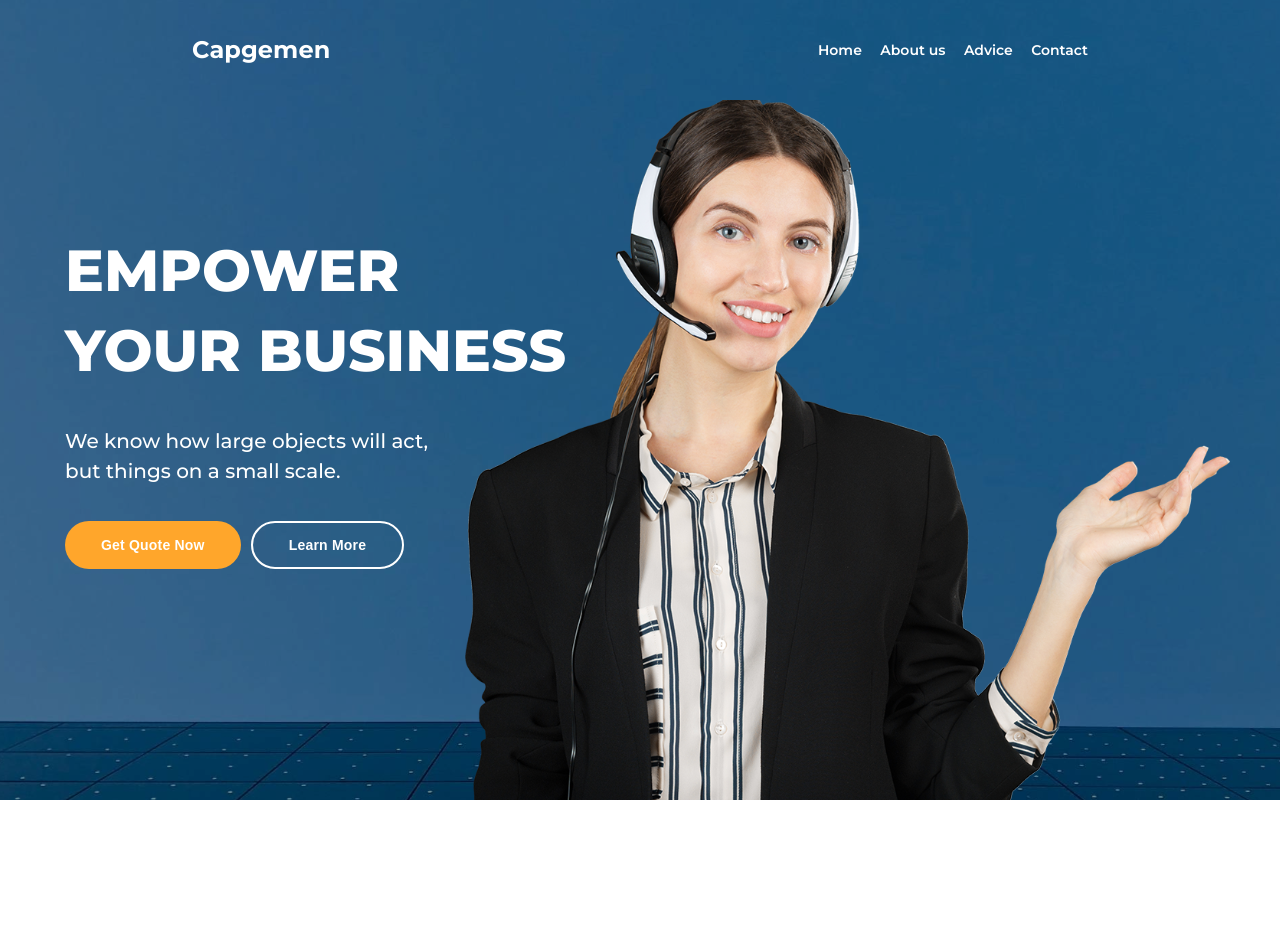
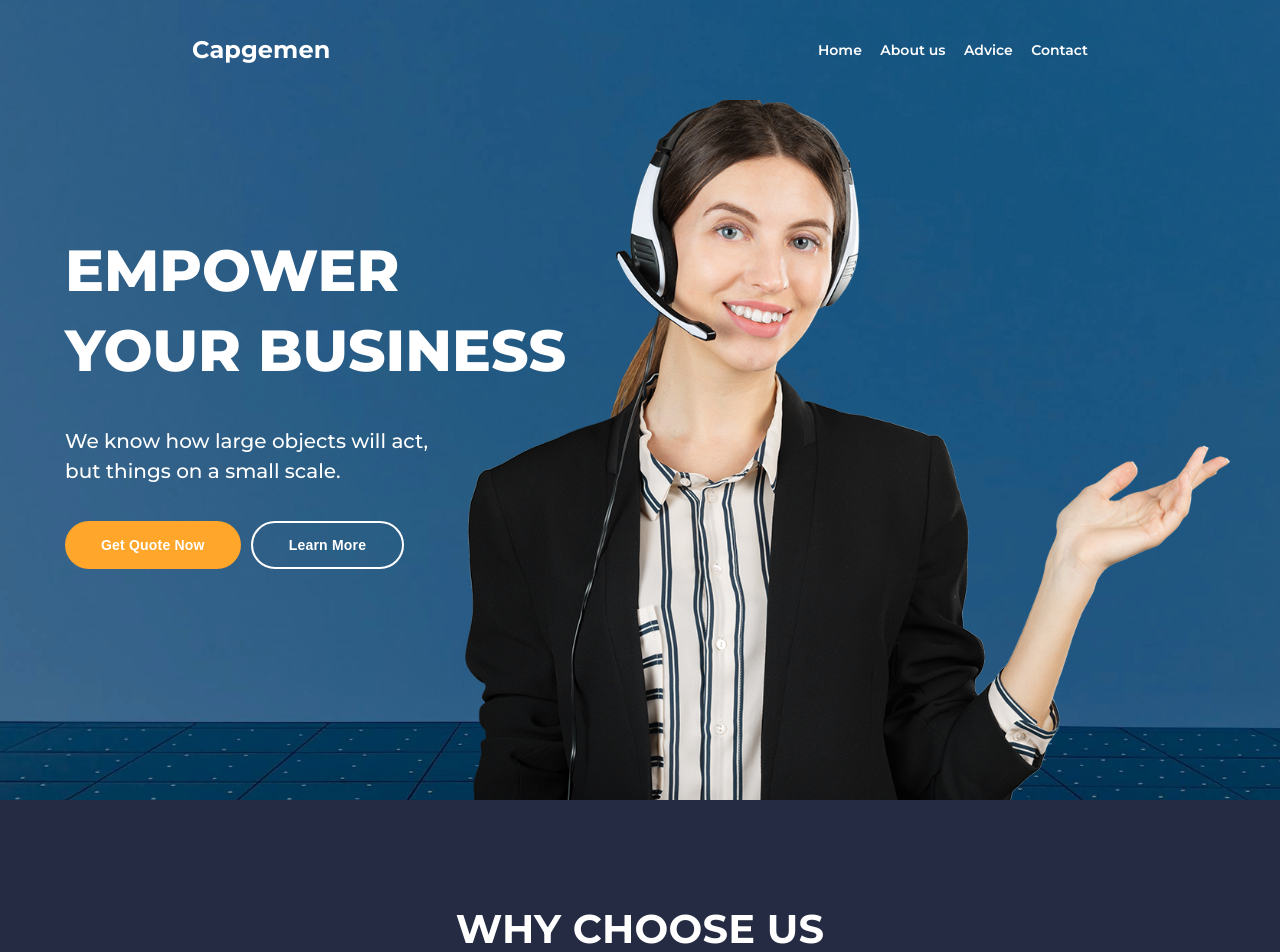
Before and after one commit to LukaszAmbrozewski/landing-page, a React (Create React App) app: page / in a window 1280 px wide. Shown: the top 952 px of the page. Before the commit the page ends 817 px from the top, so only its background shows below. Built offline with nearby package versions, Linux system fonts and the light colour scheme.

Commit message:
Added first component to AboutUsSection.

```diff
--- a/src/components/AboutUsSection/AboutUsSection.tsx
+++ b/src/components/AboutUsSection/AboutUsSection.tsx
@@ -1,9 +1,11 @@
 import React from "react";
+import { ChooseUsBox } from "./ChooseUsBox/ChooseUsBox";
+import "../../style/main.scss";
 
 export const AboutUsSection = () => {
-    return (
-        <div>
-            <p>About us section</p>
-        </div>
-    );
+  return (
+    <div className="about-us-section">
+      <ChooseUsBox />
+    </div>
+  );
 };
```
